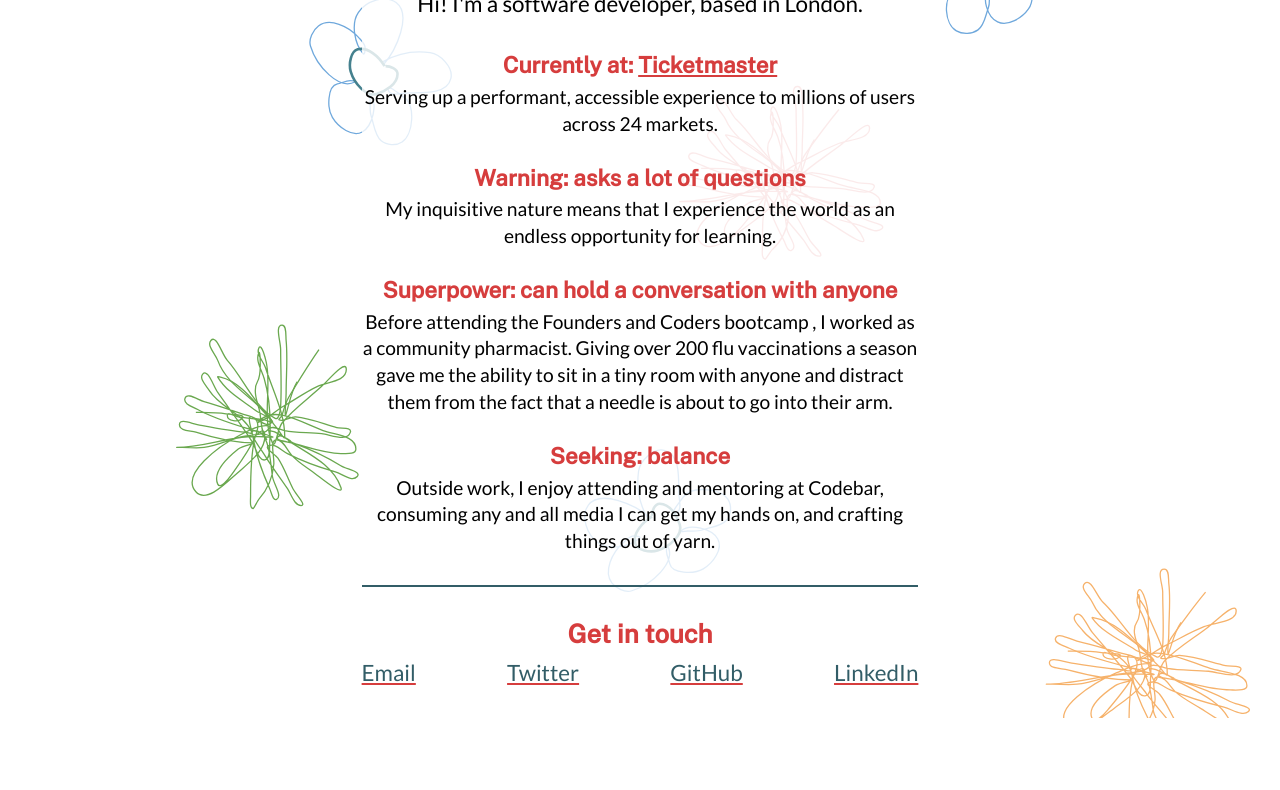
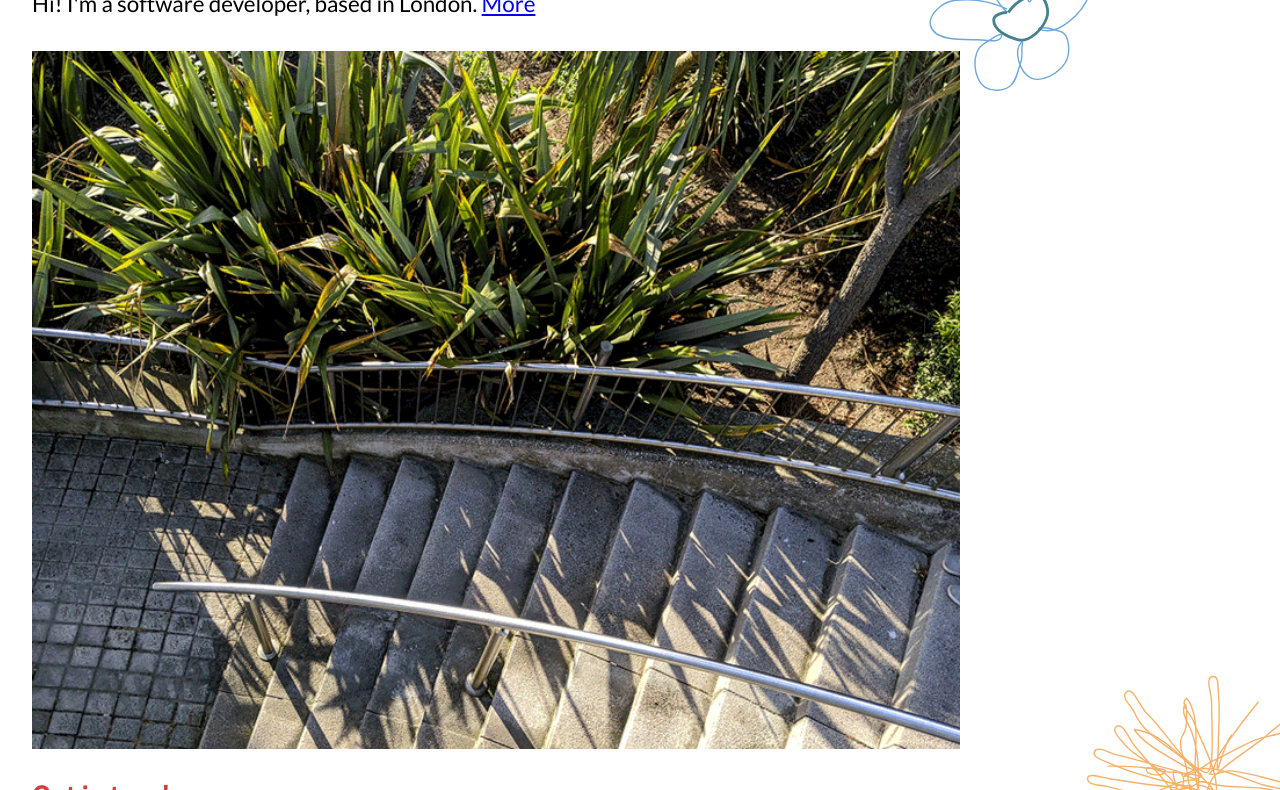
Before and after one commit to jokosanyang/jokosanyang.github.io, a plain HTML site: page index.html in a window 1280 px wide. Shown: the part 148-938 px from the top of the page. Before the commit the page ends 866 px from the top, so only its background shows below. Drawn offline with Linux system fonts and the light colour scheme; files whose address does not match are found by name.

Commit message:
Add about page and comment in gif

```diff
--- a/index.html
+++ b/index.html
@@ -5,7 +5,7 @@
     <meta name="viewport" content="width=device-width, initial-scale=1.0" />
     <meta http-equiv="X-UA-Compatible" content="ie=edge" />
     <link rel="stylesheet" href="style.css" />
-    <title>Joko | Developer</title>
+    <title>Joko Sanyang</title>
     <link rel="icon" href="./assets/flower_favicon.png" />
     <link
       href="https://fonts.googleapis.com/css?family=Lato&display=swap"
@@ -14,61 +14,20 @@
   </head>
 
   <body>
-    <header class="header">
-      <img
-        class="header__gif"
-        alt="welcoming gif of Joko Sanyang smiling at the bottom of some steps"
-        src="assets/welcome.gif"
-      />
-    </header>
     <main class="main">
       <div>
         <h1 class="main__heading">Joko Sanyang.</h1>
         <p class="main__subheading">
           Hi! I'm a software developer, based in London.
-        </p>
-      </div>
-
-      <div class="about">
-        <h3 class="about__subtitle">
-          Currently at:
-          <a
-            href="https://www.ticketmaster.co.uk/"
-            target="blank"
-            class="text__link"
-            >Ticketmaster
-            <span class="visually_hidden">(Opens in new tab)</span></a
-          >
-        </h3>
-        <p>
-          Serving up a performant, accessible experience to millions of users
-          across 24 markets.
-        </p>
-
-        <h3 class="about__subtitle">Warning: asks a lot of questions</h3>
-        <p>
-          My inquisitive nature means that I experience the world as an endless
-          opportunity for learning.
-        </p>
-
-        <h3 class="about__subtitle">
-          Superpower: can hold a conversation with anyone
-        </h3>
-        <p>
-          Before attending the Founders and Coders bootcamp , I worked as a
-          community pharmacist. Giving over 200 flu vaccinations a season gave
-          me the ability to sit in a tiny room with anyone and distract them
-          from the fact that a needle is about to go into their arm.
-        </p>
-
-        <h3 class="about__subtitle">Seeking: balance</h3>
-        <p>
-          Outside work, I enjoy attending and mentoring at Codebar, consuming
-          any and all media I can get my hands on, and crafting things out of
-          yarn.
+          <a href="/about.html">More</a>
         </p>
       </div>
     </main>
+    <img
+      class="header__gif"
+      alt="welcoming gif of Joko Sanyang smiling at the bottom of some steps"
+      src="assets/welcome.gif"
+    />
     <footer class="footer">
       <p class="footer__heading">Get in touch</p>
       <ul class="footer__links">
--- a/style.css
+++ b/style.css
@@ -2,7 +2,7 @@
   margin: 0;
   padding: 0;
   box-sizing: border-box;
-  font-family: 'Lato', Helvetica, sans-serif;
+  font-family: "Lato", Helvetica, sans-serif;
 }
 
 .visually_hidden {
@@ -29,20 +29,23 @@
 }
 
 @font-face {
-  font-family: 'Public';
-  src: url('assets/publicsans-webfonts/PublicSans-Medium.ttf');
+  font-family: "Public";
+  src: url("assets/publicsans-webfonts/PublicSans-Medium.ttf");
 }
 
 body {
   height: 100%;
   padding: 2rem;
-  background-image: url('assets/flower_bg4.svg');
+  background-image: url("assets/flower_bg4.svg");
   background-position: center;
   background-size: cover;
 }
 
 .header__gif {
-  display: none;
+  width: 100%;
+  max-width: 100ch;
+  height: auto;
+  margin-top: 2rem;
 }
 
 .main {
@@ -53,7 +56,7 @@ body {
 }
 
 .main__heading {
-  font-family: 'Public', Helvetica, sans-serif;
+  font-family: "Public", Helvetica, sans-serif;
   font-size: var(--large-text);
 }
 
@@ -64,18 +67,19 @@ body {
 .about {
   margin: 30px 0;
   font-size: var(--small-text);
+  background-color: var(--background-color);
 }
 
 .about__subtitle {
   margin-top: 1.5rem;
   margin-bottom: 0.2rem;
-  font-family: 'Public', Helvetica, sans-serif;
+  font-family: "Public", Helvetica, sans-serif;
   font-size: var(--medium-text);
   color: var(--main-color);
 }
 
 .text__link {
-  font-family: 'Public', Helvetica, sans-serif;
+  font-family: "Public", Helvetica, sans-serif;
   color: var(--main-color);
 }
 
@@ -83,12 +87,12 @@ body {
   width: 100%;
   max-width: 60ch;
   padding-top: 30px;
-  border-top: 2px solid var(--link-color);
+  /* border-top: 2px solid var(--link-color); */
   background-color: var(--background-color);
 }
 
 .footer__heading {
-  font-family: 'Public', Helvetica, sans-serif;
+  font-family: "Public", Helvetica, sans-serif;
   font-size: var(--bigger-text);
   font-weight: bold;
   color: var(--main-color);
@@ -112,7 +116,9 @@ body {
   body {
     display: flex;
     flex-direction: column;
-    align-items: center;
-    text-align: center;
+    width: 100%;
+    margin: 0 auto;
+    /* align-items: center; */
+    /* text-align: center; */
   }
 }
```
Also changed, not shown: about.html (added, +59 -0 lines).
